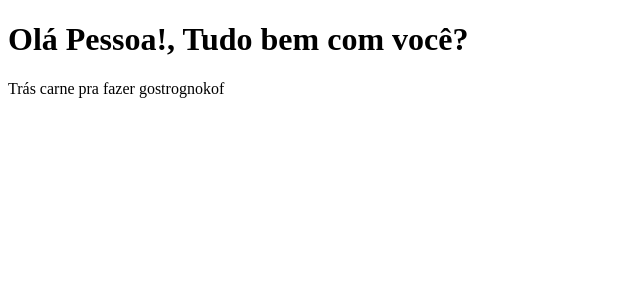
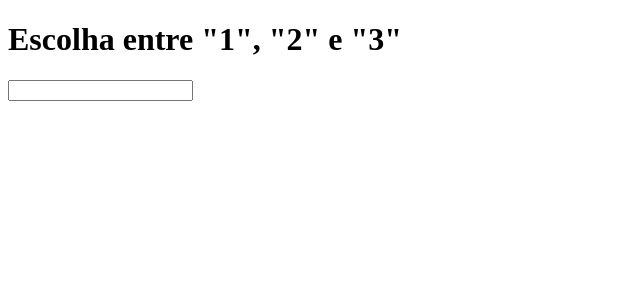
Before and after one commit to WalassiSilva/clone-tabnews, a Next.js app: page / in a window 1280 px wide. Shown: the top 300 px of the page, without its empty margins (0-640 px from the left). Built offline with nearby package versions, Linux system fonts and the light colour scheme.

Commit message:
feat: add new messages for the target person

```diff
--- a/pages/index.js
+++ /dev/null
@@ -1,8 +0,0 @@
-export default function Home() {
-    return (
-        <>
-            <h1>Olá Pessoa!, Tudo bem com você?</h1>
-            <p>Trás carne pra fazer gostrognokof</p>
-        </>
-    )
-}
--- /dev/null
+++ b/pages/index.jsx
@@ -0,0 +1,18 @@
+"use client"
+import {useState} from "react";
+
+export default function Home() {
+    const res = ["",
+        "Pena de urubu, pena de galinha... Se vocês está com dor no cu... Dá uma risadinha.",
+        "Trás carne pra fazer gostrognokof",
+        "yabirifó (e pau). yabirifó (e rola)",
+    ]
+    const [value, setValue] = useState();
+    return (
+        <>
+            <h1>Escolha entre "1", "2" e "3"</h1>
+            <input type="text" value={value} onChange={(e) => setValue(e.target.value)}/>
+            <p>{res[value]}</p>
+        </>
+    )
+}
```
